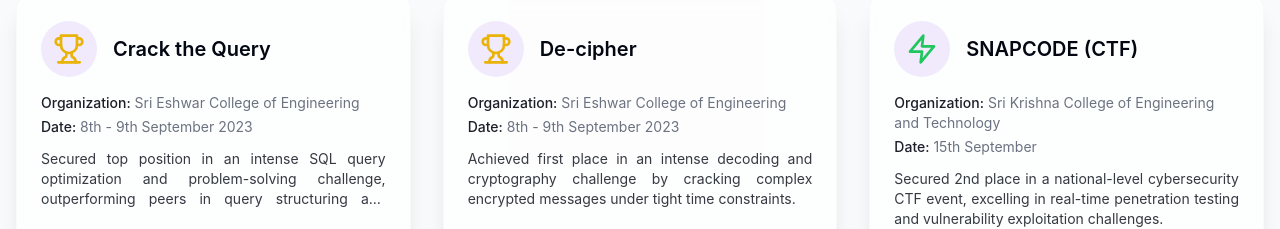
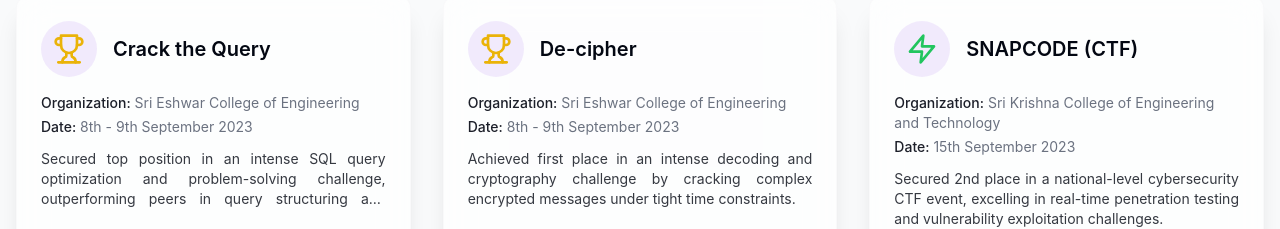
Before and after one commit to aarav-26/MyPortfolio, a React (Vite) app: page / in a window 1280 px wide. Shown: the part 4660-4889 px from the top of the page. Built offline with nearby package versions, Linux system fonts and the light colour scheme.

Commit message:
Update data.js

```diff
--- a/src/components/portfolio/data.js
+++ b/src/components/portfolio/data.js
@@ -191,7 +191,7 @@ export const achievementsData = [
     title: "SNAPCODE (CTF)",
     organization: "Sri Krishna College of Engineering and Technology",
     eventName: "KRIZEN'23",
-    date: "15th September",
+    date: "15th September 2023",
     shortDescription: "Secured 2nd place in a national-level cybersecurity CTF event, excelling in real-time penetration testing and vulnerability exploitation challenges.",
     fullDescription: "Clinched the championship title in the highly competitive 'Capture The Flag (SNAPCODE)' event during KRIZEN'23, organized by the Department of Mechatronics at Sri Krishna College of Engineering and Technology. The competition featured a series of cybersecurity challenges covering domains such as web application exploitation, reverse engineering, cryptography, steganography, and network vulnerability analysis. Demonstrating exceptional analytical and offensive security skills, the participant successfully identified vulnerabilities, captured all security flags, and resolved complex security puzzles ahead of all other participants. The performance highlighted proficiency in ethical hacking, incident response, and secure coding principles under high-pressure, time-bound conditions.",
     icon: "Zap",
```
